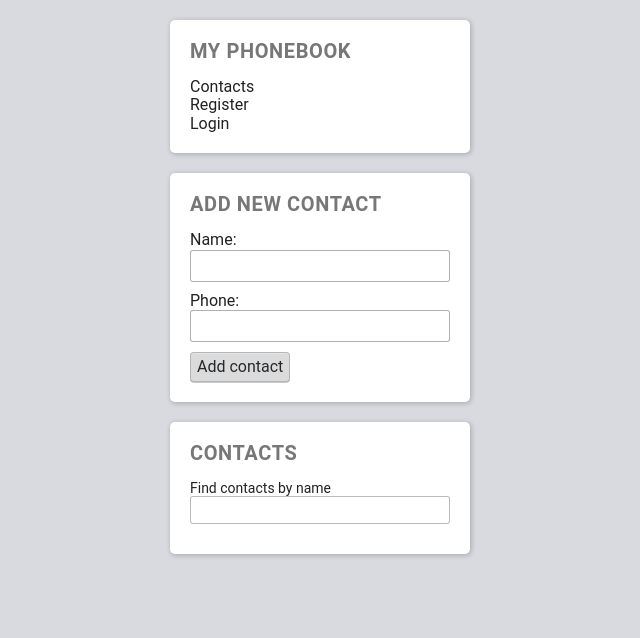
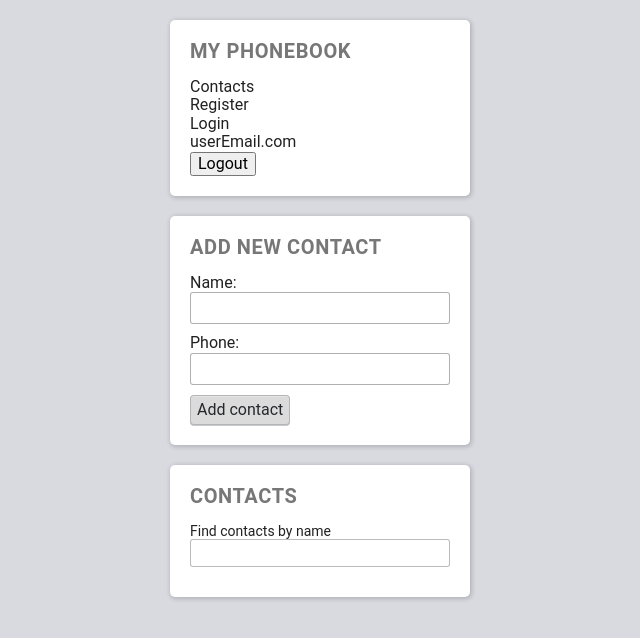
Before and after one commit to heorhii-aksiuk/goit-react-hw-08-phonebook, a React (Create React App) app: page /contacts in a window 1280 px wide. Shown: the top 638 px of the page, without its empty margins (320-960 px from the left). Built offline with nearby package versions, Linux system fonts and the light colour scheme; no server answers.

Commit message:
create UserMenu c-t

```diff
--- a/src/components/AppBar/AppBar.jsx
+++ b/src/components/AppBar/AppBar.jsx
@@ -1,6 +1,7 @@
 import React from 'react';
 import { NavLink } from 'react-router-dom';
 import Section from '../Section/Section';
+import UserMenu from '../UserMenu/UserMenu';
 
 export default function AppBar() {
   return (
@@ -18,6 +19,7 @@ export default function AppBar() {
               <NavLink to="/login">Login</NavLink>
             </li>
           </ul>
+          <UserMenu></UserMenu>
         </nav>
       </header>
     </Section>
--- /dev/null
+++ b/src/components/UserMenu/UserMenu.jsx
@@ -0,0 +1,10 @@
+import React from 'react';
+
+export default function UserMenu() {
+  return (
+    <div>
+      <p>userEmail.com</p>
+      <button type="button">Logout</button>
+    </div>
+  );
+}
```
